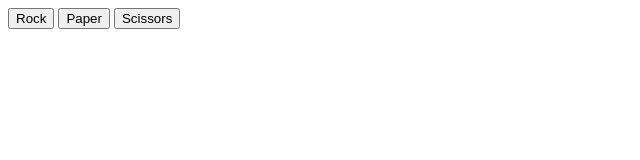
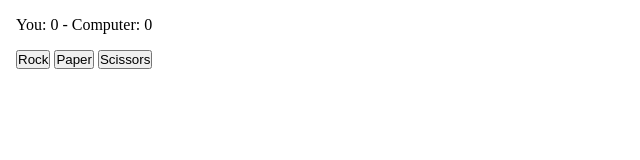
Before and after one commit to gabi1447/odin-rock-paper-scissors, a plain HTML site: page index.html in a window 1280 px wide. Shown: the whole page, without its empty margins (0-640 px from the left). Drawn offline with Linux system fonts and the light colour scheme.

Commit message:
Add css styles to separate choices from the score and result text

```diff
--- /dev/null
+++ b/css/style.css
@@ -0,0 +1,13 @@
+* {
+    box-sizing: border-box;
+    margin: 0;
+    padding: 0;
+}
+
+.container {
+    display: flex;
+    flex-direction: column;
+    gap: 1rem;
+    padding: 1rem;
+    margin: auto;
+}
--- a/index.html
+++ b/index.html
@@ -4,9 +4,11 @@
     <meta charset="UTF-8">
     <meta name="viewport" content="width=device-width, initial-scale=1.0">
     <title>Rock-Paper-Scissors</title>
+    <link rel="stylesheet" href="./css/style.css">
     <script src="./scripts/script.js" defer></script>
 </head>
 <body>
+    <div class="container">
         <div class="score"></div>
         <div class="choices">
             <button type="button">Rock</button>
@@ -14,5 +16,7 @@
             <button type="button">Scissors</button>
         </div>
         <div id="resultMsg"></div>
+    </div>
+
 </body>
 </html>
--- a/scripts/script.js
+++ b/scripts/script.js
@@ -63,6 +63,8 @@ const score = document.querySelector(".score");
 let humanScore = 0;
 let computerScore = 0;
 
+score.textContent = `You: ${humanScore} - Computer: ${computerScore}`;
+
 function addScore(roundWinner) {
     if (roundWinner === 'tie') {
         humanScore++;
```
Lines whose indentation alone changed are shown as unchanged.
